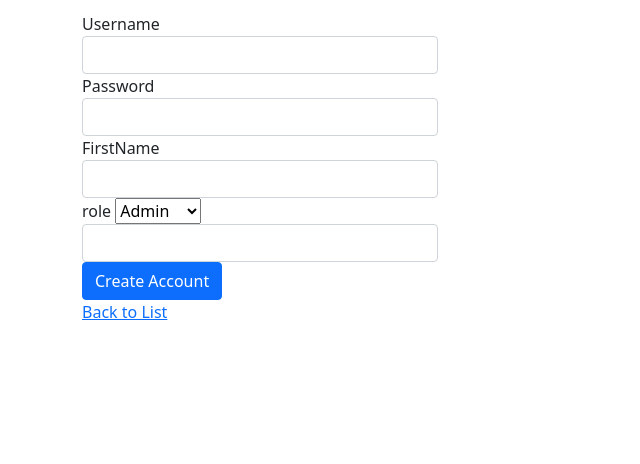
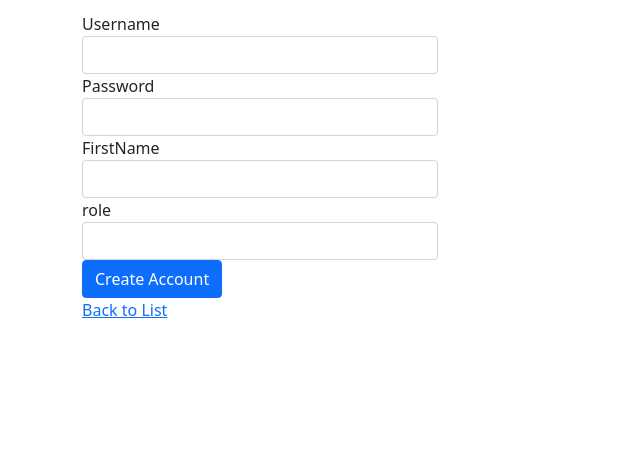
Before and after one commit to bravegeek/codebloodedazure, an ASP.NET Core app: page /create in a window 1280 px wide. Shown: the part 179-643 px from the top of the page, without its empty margins (0-640 px from the left). Run offline with ASP.NET Core 8, Linux system fonts and the light colour scheme; style sheets or scripts are compiled from the project's sources.

Commit message:
reverted code change

```diff
--- a/AttendanceDatabase/Views/Accounts/Create.cshtml
+++ b/AttendanceDatabase/Views/Accounts/Create.cshtml
@@ -29,10 +29,6 @@
             </div>
             <div class="form-group">
                 <label asp-for="role" class="control-label"></label>
-                <select name="role">
-                    <option value="admin">Admin</option>
-                    <option value="member">Member</option>
-                </select>
                 <input asp-for="role" class="form-control" />
                 <span asp-validation-for="role" class="text-danger"></span>
             </div>
```
